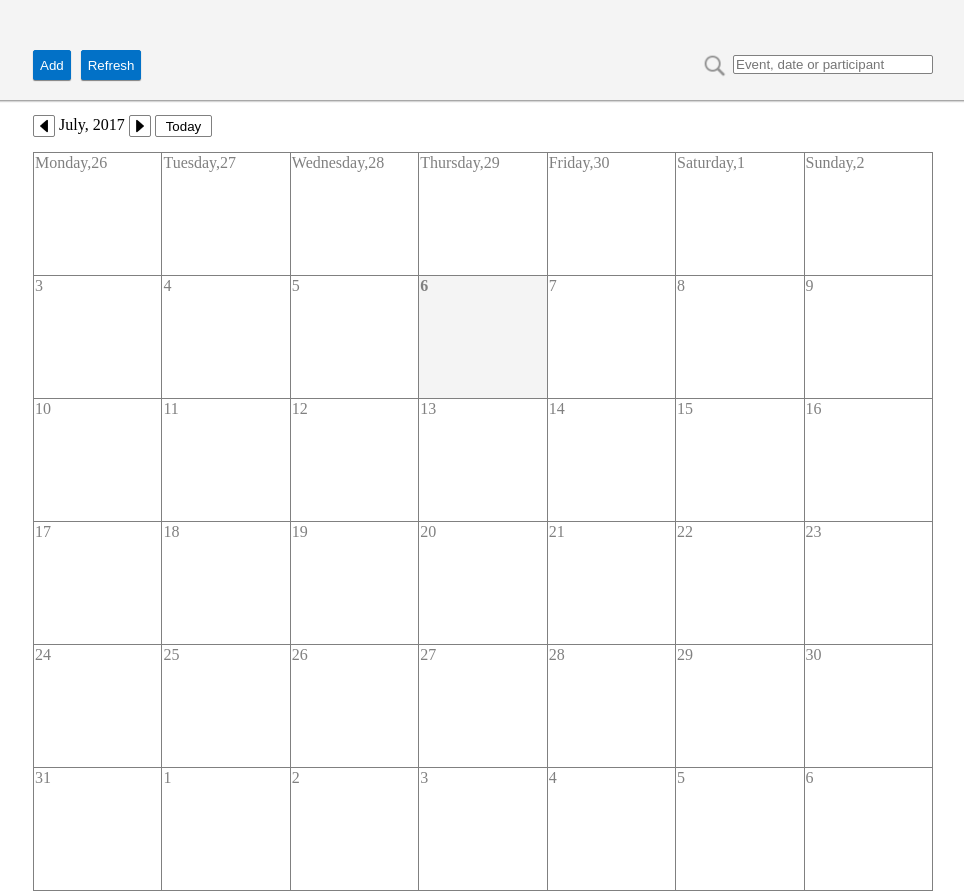
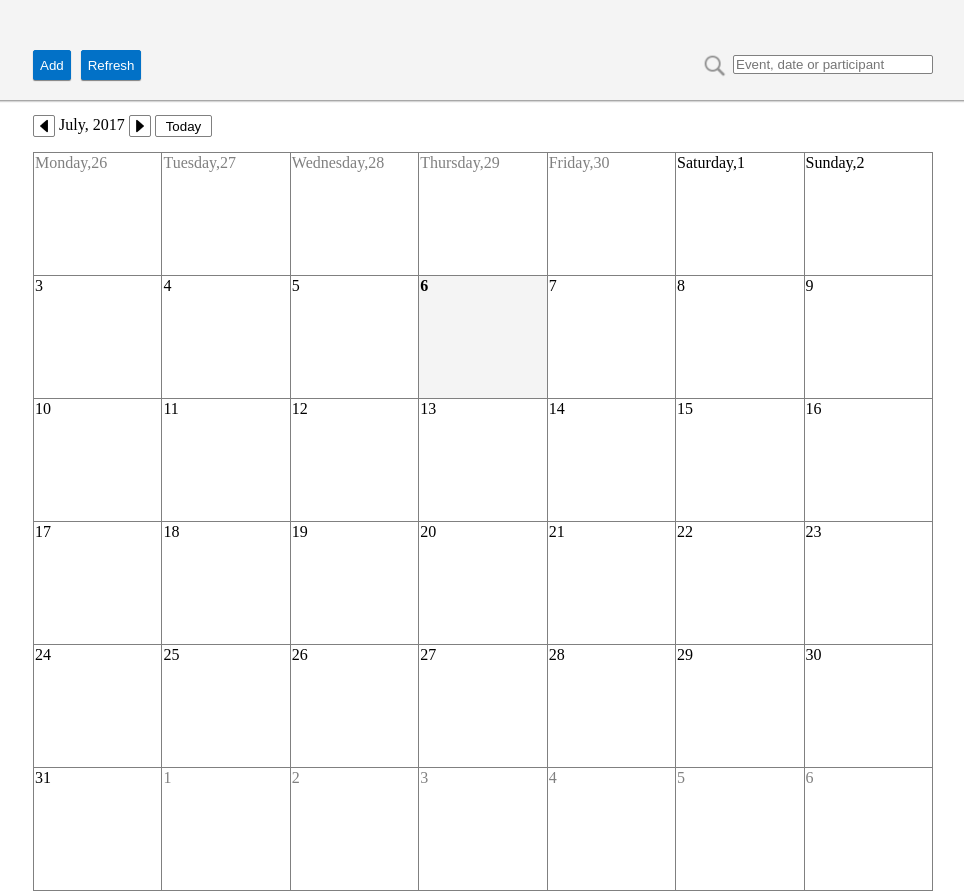
Before and after one commit to di-shykh/calendar, a plain HTML site: page index.html in a window 1280 px wide. Shown: the whole page, without its empty margins (157-1121 px from the left). Drawn offline with Linux system fonts and the light colour scheme.

```diff
--- a/script.js
+++ b/script.js
@@ -47,6 +47,7 @@
                 day++;
                 if (day <= lastDay.getDate()) {
                     $("td")[count].innerHTML += day;
+                    $("td")[count].className += "current";
                     tempDate=new Date(year, month, day);
                     createHiddenElement(tempDate, $("td")[count]);
                     count++;
@@ -167,7 +168,7 @@
                location.reload();
             })
             //add event to localstorage
-            $("[name=ok]").click(function () {
+            $("[name=ok]").unbind("click").click(function () {
                 if($("[name=event]").val().length&&$("[name=participant]").val().length&&$("[name=date]").val().length){
                     var event = new Event();
                     event.name = $("[name=event]").val();
--- a/styles.css
+++ b/styles.css
@@ -327,3 +327,7 @@ li:hover{
     background:#4b4848;
     border-color:#4b4848;
 }
+/*font color for current month*/
+.current{
+    color: #000000;
+}
```
